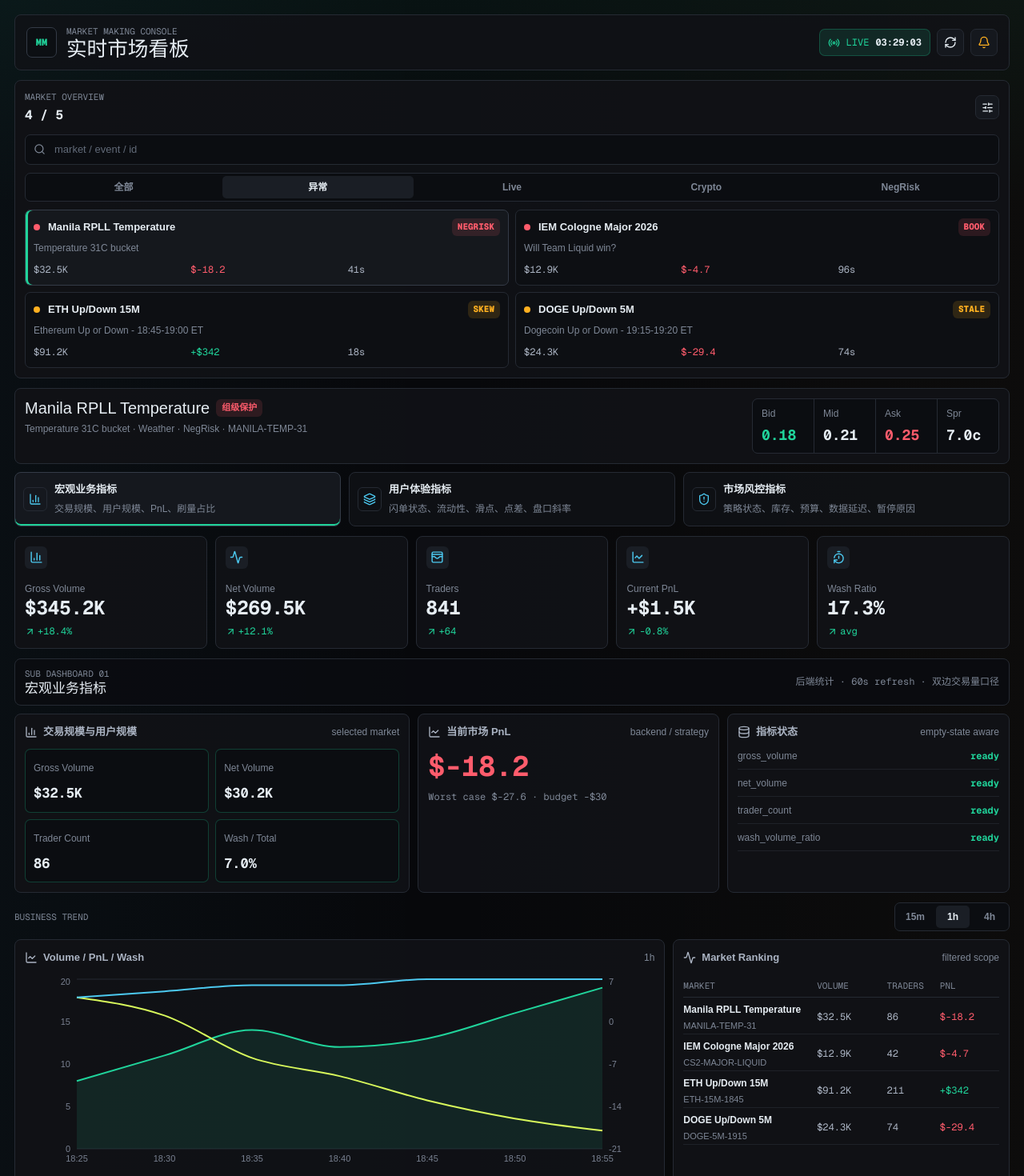
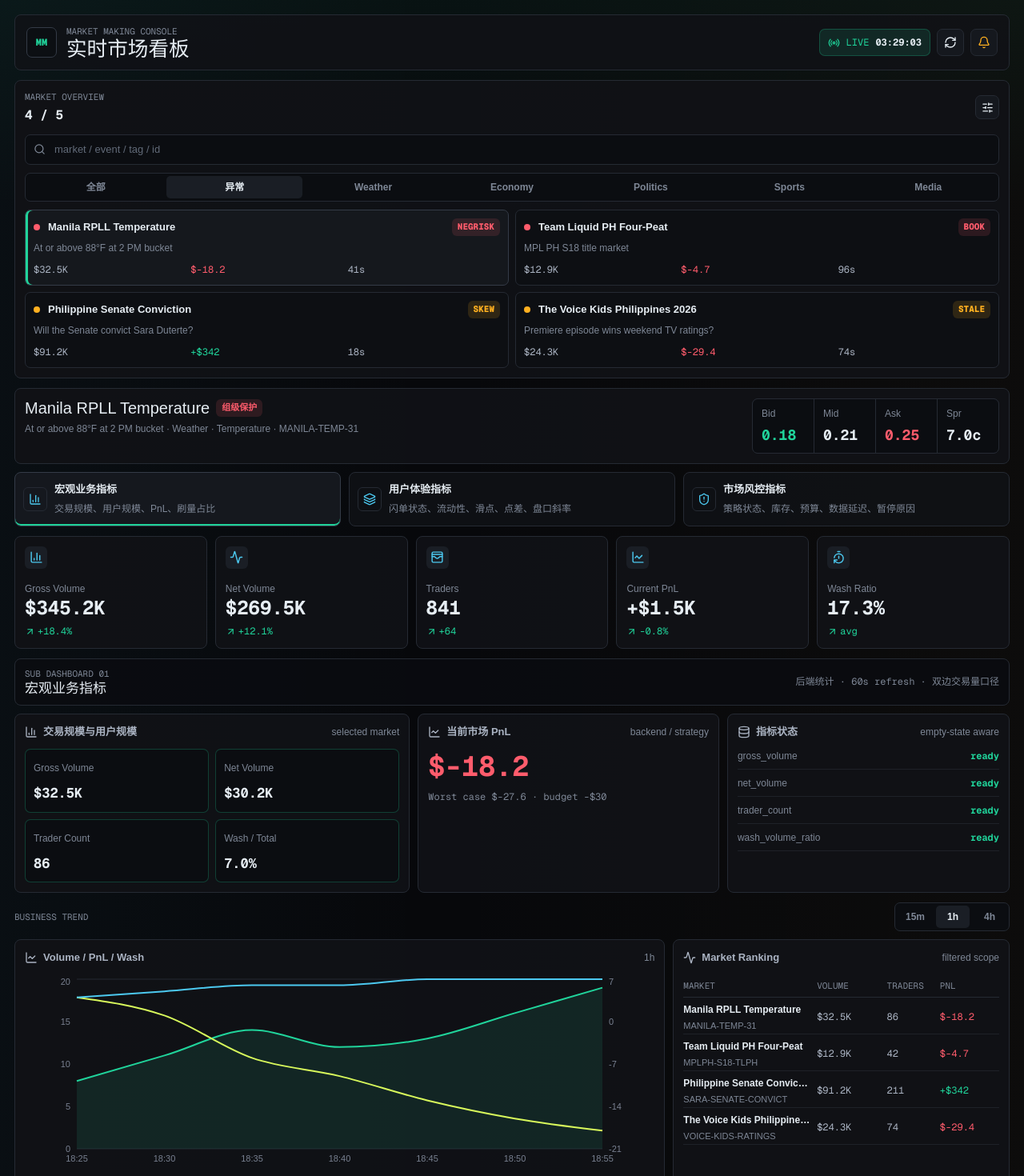
Before and after one commit to Buzzing-Club/mm-dashboard, a Next.js app: page / in a window 1280 px wide. Shown: the top 1470 px of the page at 80% size. Built offline with nearby package versions, Linux system fonts and the light colour scheme.

Commit message:
Align overview filters with market labels

```diff
--- a/app/globals.css
+++ b/app/globals.css
@@ -1093,6 +1093,11 @@ h3 {
     grid-template-columns: 1fr;
   }
 
+  .segmented {
+    display: grid;
+    grid-template-columns: repeat(2, minmax(0, 1fr));
+  }
+
   .detail-header {
     padding: 10px;
   }
--- a/app/page.tsx
+++ b/app/page.tsx
@@ -54,6 +54,7 @@ type Market = {
   event: string;
   market: string;
   category: string;
+  tags: string[];
   status: "live" | "degraded" | "paused";
   riskStatus: RiskStatus;
   quoteMode: RiskStatus;
@@ -109,10 +110,11 @@ const statusMeta: Record<
 
 const markets: Market[] = [
   {
-    id: "BTC-5M-1910",
-    event: "BTC Up/Down 5M",
-    market: "Bitcoin Up or Down - 19:10-19:15 ET",
-    category: "Crypto · Recurring",
+    id: "BSP-USDPHP-FRI",
+    event: "BSP USD/PHP Reference Rate",
+    market: "Reference rate higher this Friday?",
+    category: "Economy · FX",
+    tags: ["Economy", "FX", "Philippines"],
     status: "live",
     riskStatus: "normal_quote",
     quoteMode: "normal_quote",
@@ -181,8 +183,9 @@ const markets: Market[] = [
   {
     id: "MANILA-TEMP-31",
     event: "Manila RPLL Temperature",
-    market: "Temperature 31C bucket",
-    category: "Weather · NegRisk",
+    market: "At or above 88°F at 2 PM bucket",
+    category: "Weather · Temperature",
+    tags: ["Weather", "Temperature", "Philippines", "NegRisk"],
     status: "degraded",
     riskStatus: "negrisk_group_protection",
     quoteMode: "negrisk_group_protection",
@@ -249,10 +252,11 @@ const markets: Market[] = [
     ],
   },
   {
-    id: "ETH-15M-1845",
-    event: "ETH Up/Down 15M",
-    market: "Ethereum Up or Down - 18:45-19:00 ET",
-    category: "Crypto · Recurring",
+    id: "SARA-SENATE-CONVICT",
+    event: "Philippine Senate Conviction",
+    market: "Will the Senate convict Sara Duterte?",
+    category: "Politics · Government",
+    tags: ["Politics", "Government", "Philippines"],
     status: "live",
     riskStatus: "inventory_adjusted_quote",
     quoteMode: "inventory_adjusted_quote",
@@ -319,10 +323,11 @@ const markets: Market[] = [
     ],
   },
   {
-    id: "CS2-MAJOR-LIQUID",
-    event: "IEM Cologne Major 2026",
-    market: "Will Team Liquid win?",
+    id: "MPLPH-S18-TLPH",
+    event: "Team Liquid PH Four-Peat",
+    market: "MPL PH S18 title market",
     category: "Sports · Esports",
+    tags: ["Sports", "Esports", "Games"],
     status: "paused",
     riskStatus: "orderbook_missing",
     quoteMode: "paused",
@@ -371,10 +376,11 @@ const markets: Market[] = [
     ],
   },
   {
-    id: "DOGE-5M-1915",
-    event: "DOGE Up/Down 5M",
-    market: "Dogecoin Up or Down - 19:15-19:20 ET",
-    category: "Crypto · Recurring",
+    id: "VOICE-KIDS-RATINGS",
+    event: "The Voice Kids Philippines 2026",
+    market: "Premiere episode wins weekend TV ratings?",
+    category: "Media · TV Ratings",
+    tags: ["Media", "Entertainment", "TV", "Philippines"],
     status: "degraded",
     riskStatus: "data_delay",
     quoteMode: "budget_limited",
@@ -439,11 +445,13 @@ const markets: Market[] = [
 ];
 
 const filterOptions = [
-  { id: "all", label: "全部" },
-  { id: "attention", label: "异常" },
-  { id: "live", label: "Live" },
-  { id: "crypto", label: "Crypto" },
-  { id: "negrisk", label: "NegRisk" },
+  { id: "all", label: "全部", tag: null },
+  { id: "attention", label: "异常", tag: null },
+  { id: "weather", label: "Weather", tag: "Weather" },
+  { id: "economy", label: "Economy", tag: "Economy" },
+  { id: "politics", label: "Politics", tag: "Politics" },
+  { id: "sports", label: "Sports", tag: "Sports" },
+  { id: "media", label: "Media", tag: "Media" },
 ];
 
 const timeframes = ["15m", "1h", "4h"];
@@ -518,20 +526,19 @@ export default function Home() {
 
   const filteredMarkets = useMemo(() => {
     const normalizedQuery = query.trim().toLowerCase();
+    const selectedFilter = filterOptions.find((option) => option.id === filter);
 
     return markets
       .filter((marketItem) => {
         if (filter === "attention") {
           return statusMeta[marketItem.riskStatus].tone !== "ok" || marketItem.staleSeconds > 60;
         }
-        if (filter === "live") return marketItem.status === "live";
-        if (filter === "crypto") return marketItem.category.toLowerCase().includes("crypto");
-        if (filter === "negrisk") return marketItem.category.toLowerCase().includes("negrisk");
+        if (selectedFilter?.tag) return marketItem.tags.includes(selectedFilter.tag);
         return true;
       })
       .filter((marketItem) => {
         if (!normalizedQuery) return true;
-        return `${marketItem.event} ${marketItem.market} ${marketItem.id}`
+        return `${marketItem.event} ${marketItem.market} ${marketItem.category} ${marketItem.tags.join(" ")} ${marketItem.id}`
           .toLowerCase()
           .includes(normalizedQuery);
       })
@@ -768,7 +775,7 @@ function MarketOverview({
           aria-label="Search markets"
           value={query}
           onChange={(event) => setQuery(event.target.value)}
-          placeholder="market / event / id"
+          placeholder="market / event / tag / id"
         />
       </div>
 
```
Also changed, not shown: 1 other file (tests, documents, lock files or other folders).
